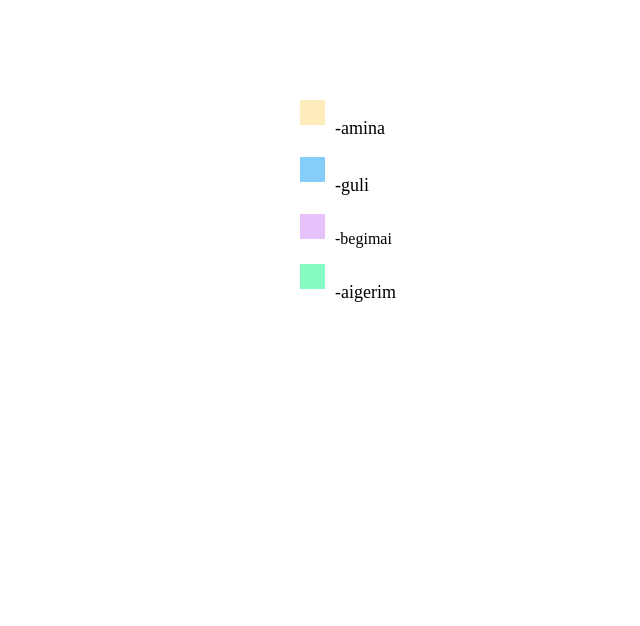
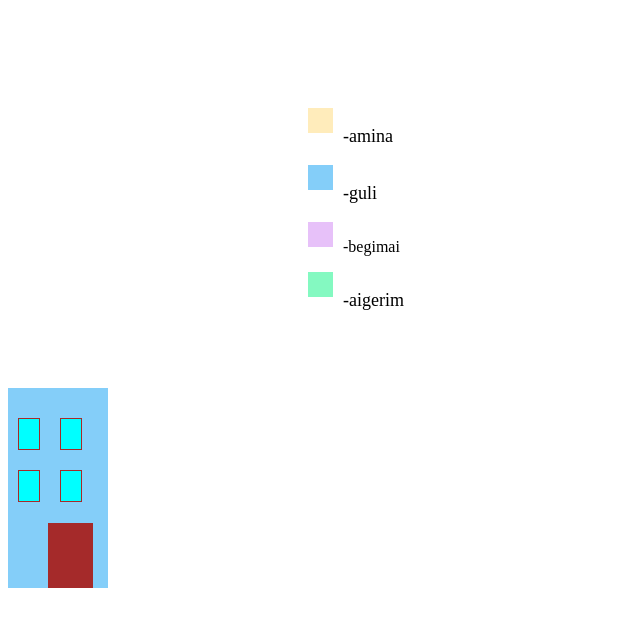
Before and after one commit to gulliish/team-aabg, a plain HTML site: page index.html in a window 1280 px wide. Shown: the whole page, without its empty margins (0-640 px from the left). Drawn offline with Linux system fonts and the light colour scheme.

Commit message:
styles.css midofied

```diff
--- a/index.html
+++ b/index.html
@@ -26,5 +26,14 @@
             <p class="text">-aigerim</p>
         </div>
     </div>
+    <div class="gullis-hous">
+        <div class="windows">
+            <div class="window"></div>
+            <div class="window"></div>
+            <div class="window"></div>
+            <div class="window"></div>
+        </div>
+        <div class="door"></div>
+    </div>
 </body>
 </html>
--- a/styles.css
+++ b/styles.css
@@ -1,3 +1,6 @@
+body{
+    position: relative;
+}
 .main{
     position: absolute;
     top: 100px;
@@ -26,3 +29,33 @@
 .text{
     font-size: 18px;
 }
+.gullis-hous{
+    position: absolute;
+    top: 380px;
+    width: 100px;
+    height: 200px;
+    background-color: #84CEF9;
+    position: relative;
+}
+.windows{
+    position: absolute;
+    display: flex;
+    flex-wrap: wrap;
+    gap: 20px;
+    top: 30px;
+    left: 10px;
+}
+.window{
+    width: 20px;
+    height: 30px;
+    background-color: aqua;
+    border: 1px solid brown;
+}
+.door{
+    position: absolute;
+    bottom: 0;
+    right: 15px;
+    width: 45px;
+    height: 65px;
+    background-color: brown;
+}
```
